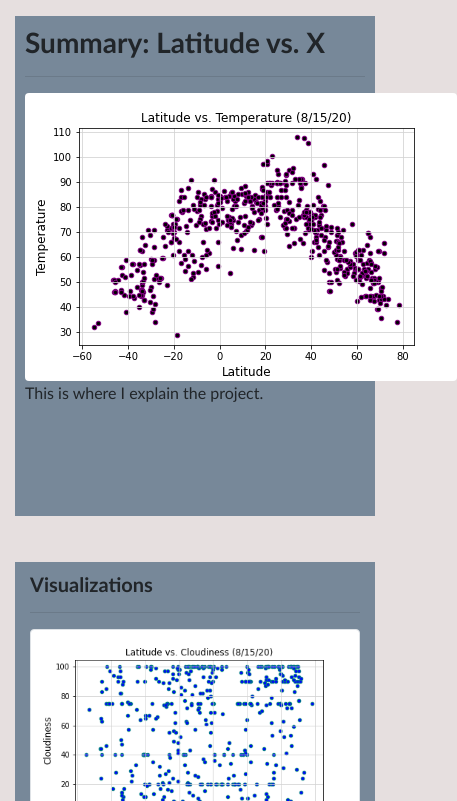
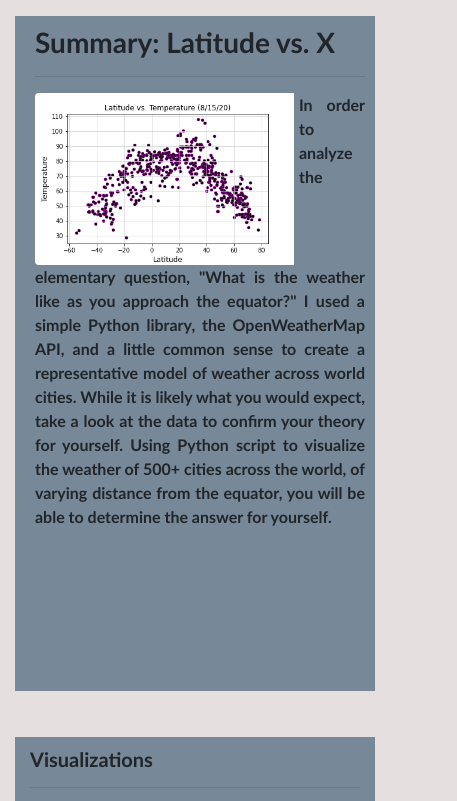
Before and after one commit to gamem001/Web_Design, a plain HTML site: page WebVisualizations/index.html in a window 390 px wide. Shown: the part 60-861 px from the top of the page, 457 px wide, since content can reach past the window. Drawn offline with nearby package versions, Linux system fonts and the light colour scheme.

Commit message:
final commit

```diff
--- a/WebVisualizations/index.html
+++ b/WebVisualizations/index.html
@@ -47,10 +47,10 @@
     <div class="row">
         <div class="col-lg-7 col-md-12 col-sm-12">
             <div class="box-large">
-            <h3 class="title">Summary: Latitude vs. X</h3>
+            <h3 class="landing-title">Summary: Latitude vs. X</h3>
             <hr>
-            <img src="Images/Temperature.png" class="rounded float-left" alt="Temperature Plot">
-                <p>This is where I explain the project.</p>
+            <img src="Images/Temperature.png" class="rounded float-left" alt="Temperature Plot" style="width:80%">
+                <p>In order to analyze the elementary question, "What is the weather like as you approach the equator?" I used a simple Python library, the OpenWeatherMap API, and a little common sense to create a representative model of weather across world cities. While it is likely what you would expect, take a look at the data to confirm your theory for yourself. Using Python script to visualize the weather of 500+ cities across the world, of varying distance from the equator, you will be able to determine the answer for yourself. </p>
             </div>
         </div>
         <br>
--- a/WebVisualizations/style.css
+++ b/WebVisualizations/style.css
@@ -1,13 +1,19 @@
 .box-large {
-  height: 500px;
+  height: 575px;
   background-color:lightslategray;
   margin-top: 5%;
   margin-bottom: 10%;
-  padding-left: 10px;
+  margin-left: 10%;
+  padding-left: 20px;
   padding-right: 10px;
   padding-bottom: -50px;
   padding-top: 10px;
 }
+
+img {
+  padding-right: 5px;
+}
+
 
 .box-small {
   height: 400px;
@@ -29,13 +35,21 @@ body {
   font-weight: bold;
 }
 
+.landing-title {
+  font-weight: bold;
+}
+
 .title {
+  text-align: center;
   font-weight: bold;
 }
 
 p {
   margin-top: 0;
   margin-bottom: 1rem;
+  font-weight: bold;
+  font-family: "Trebuchet MS", Helvetica, sans-serif;
+  text-align: justify;
 }
 
 .caption {
@@ -96,7 +110,6 @@ p {
 
 @media (max-width: 770px){
     .img {
-      /* float: left; */
       display: inline;
       width: 25%;
       padding: 5px;
@@ -124,4 +137,17 @@ p {
       padding-bottom: -10px;
       padding-top: 10px;
     }
+    .box-large {
+      height: 675px;
+      background-color:lightslategray;
+      margin-top: 5%;
+      margin-bottom: 10%;
+      margin-left: 0%;
+      padding-left: 20px;
+      padding-right: 10px;
+      padding-bottom: -50px;
+      padding-top: 10px;
+    }
+    .caption {
+      text-align: center;
   }
```
Also changed, not shown: WebVisualizations/cloudiness.html (+4 -3 lines), WebVisualizations/humidity.html (+4 -3 lines), WebVisualizations/temperature.html (+4 -3 lines), WebVisualizations/wind.html (+4 -3 lines).
